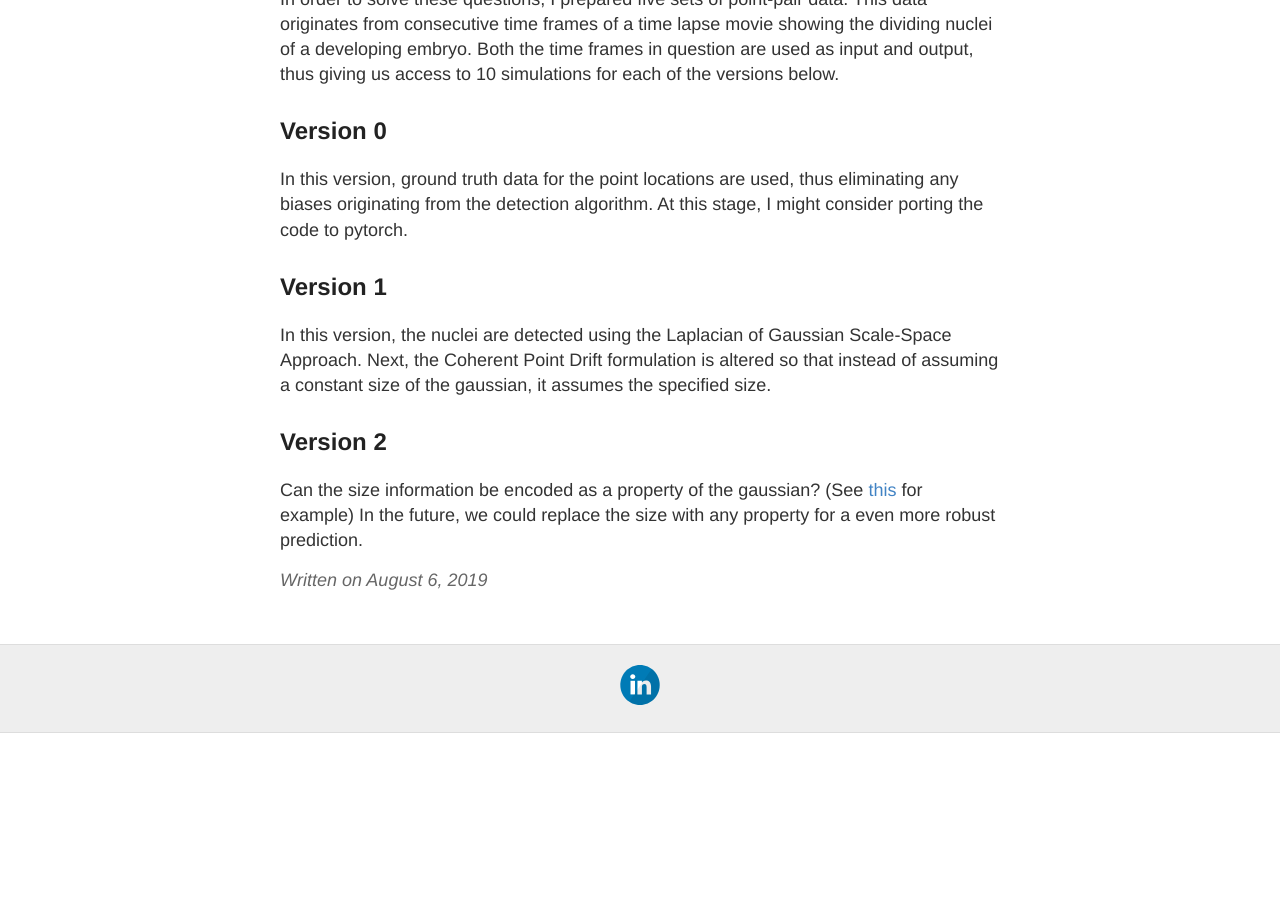
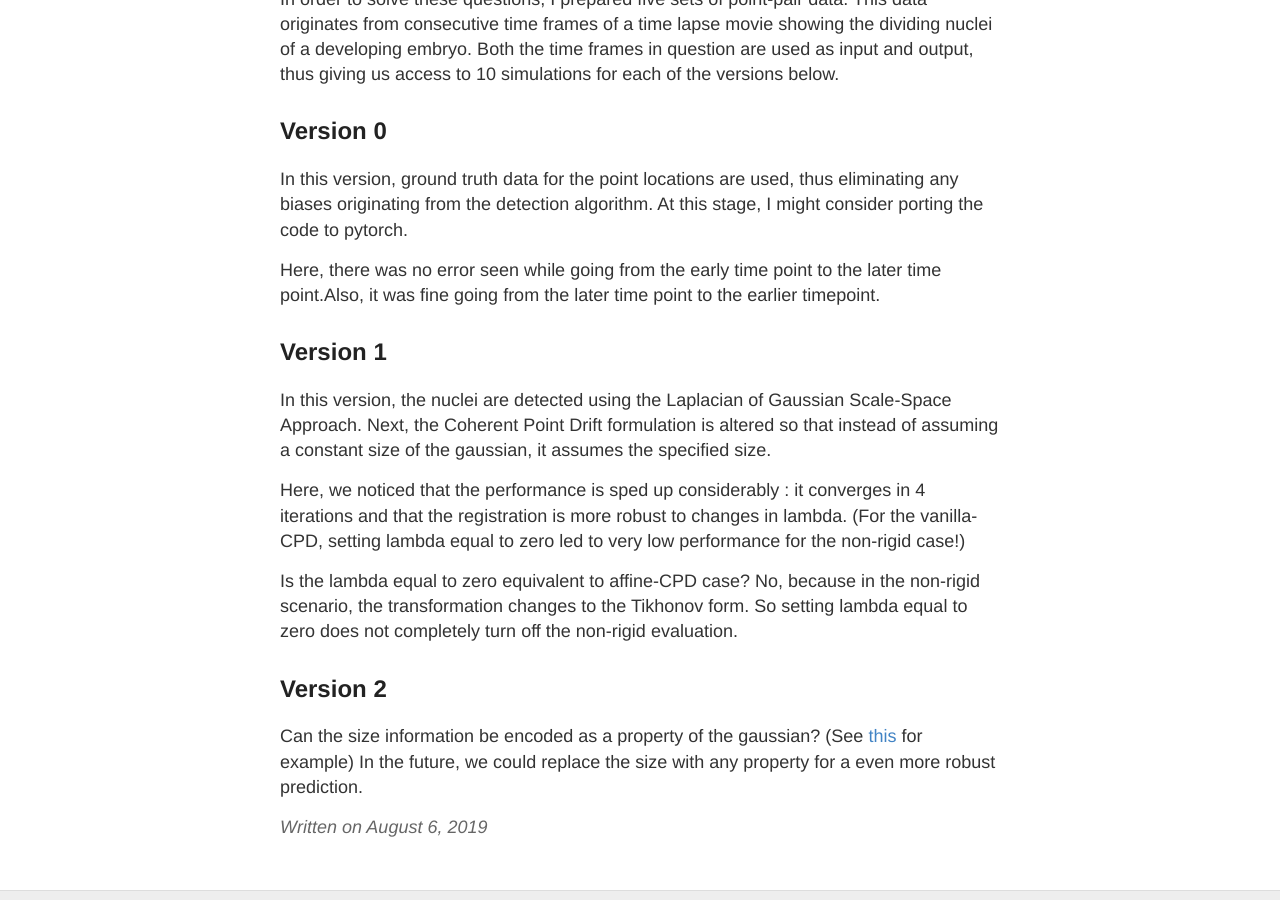
Before and after one commit to malaalam/minuteskeeper, a Jekyll site: the page built from _posts/2019-08-06-06-August-2019.md, in a window 1280 px wide and 900 px high, scrolled down 638 px. Built offline with Jekyll 4.4.1, drawn with Linux system fonts in a browser that asks for light colours; formulas are drawn with MathJax 3; a script that is not in the unit is left out; comment, search, counter and statistics services are not loaded; before the commit the page ends 1371 px from its top, so only the background shows below that.

Commit message:
Updated experiment two

```diff
--- a/_posts/2019-08-06-06-August-2019.md
+++ b/_posts/2019-08-06-06-August-2019.md
@@ -19,11 +19,17 @@ In order to solve these questions, I prepared five sets of point-pair data. This
 
 In this version, ground truth data for the point locations are used, thus eliminating any biases originating from the detection algorithm. At this stage, I might consider porting the code to pytorch.
 
+Here, there was no error seen while going from the early time point to the later time point.Also, it was fine going from the later time point to the earlier timepoint.
+
 
 ## Version 1
 
 In this version, the nuclei are detected using the Laplacian of Gaussian Scale-Space Approach. Next, the Coherent Point Drift formulation is altered so that instead of assuming a constant size of the gaussian, it assumes the specified size.
 
+Here, we noticed that the performance is sped up considerably : it converges in 4 iterations and that the registration is more robust to changes in lambda. (For the vanilla-CPD, setting lambda equal to zero led to very low performance for the non-rigid case!)
+
+Is the lambda equal to zero equivalent to affine-CPD case? No, because in the non-rigid scenario, the transformation changes to the Tikhonov form. So setting lambda equal to zero does not completely turn off the non-rigid evaluation.
+
 ## Version 2
 
 Can the size information be encoded as a property of the gaussian? (See [this](https://arxiv.org/pdf/1802.01516.pdf) for example) In the future, we could replace the size with any property for a even more robust prediction.
```
